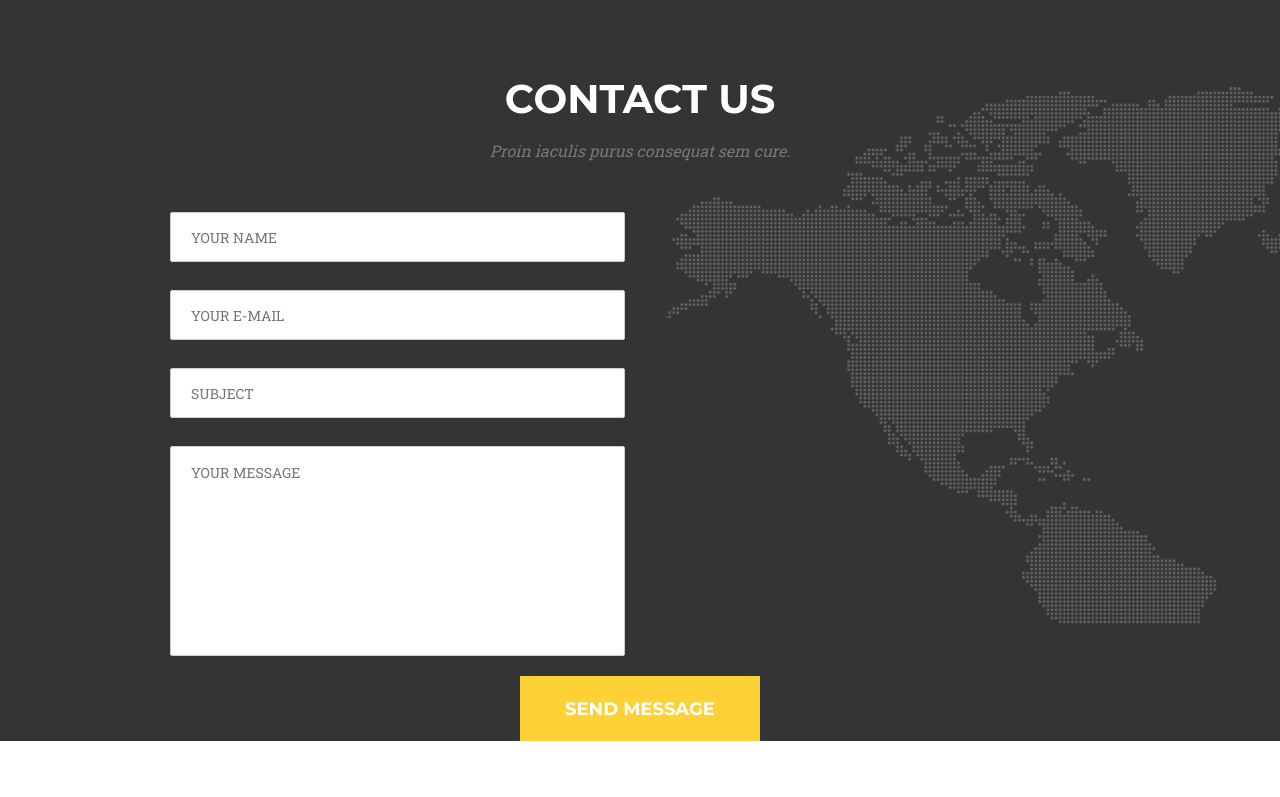
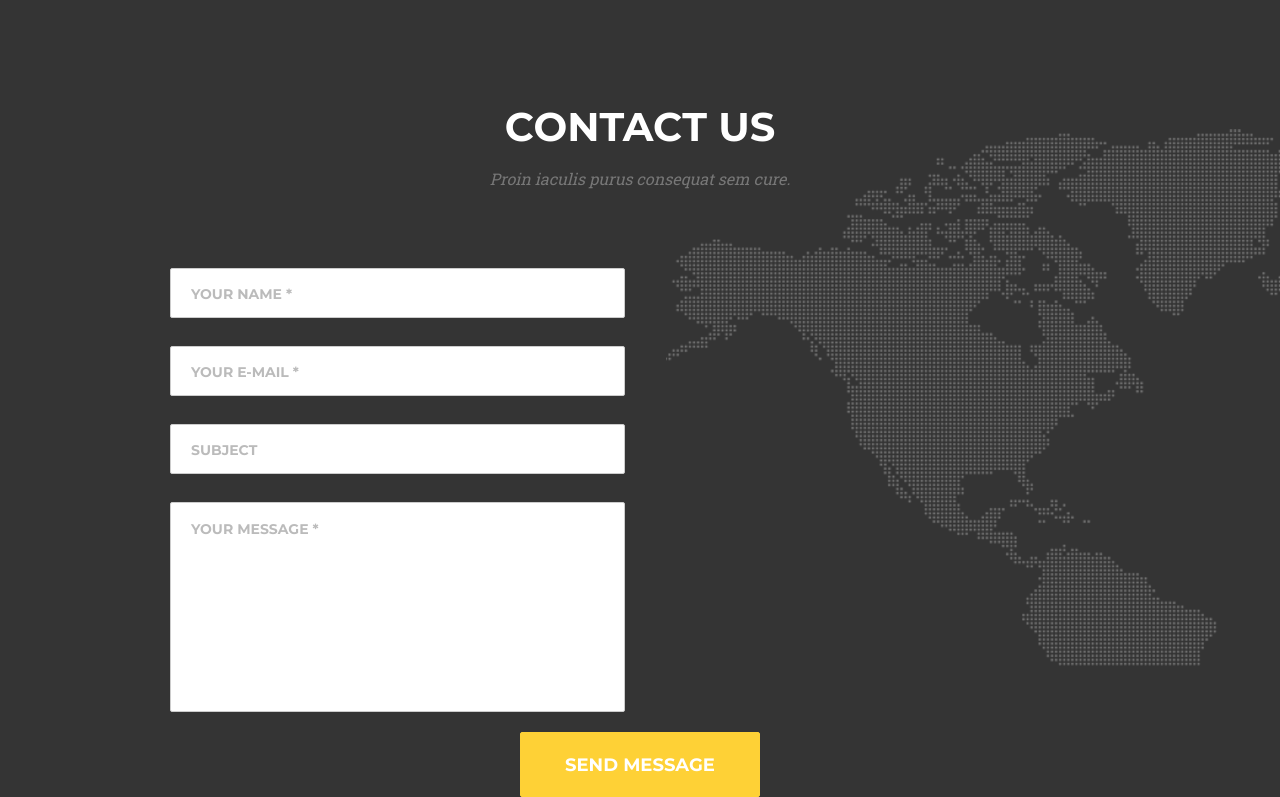
Before and after one commit to amie-affection/goit-fe-course, a plain HTML site: page module-07/index.html in a window 1280 px wide. Shown: the part 686-1483 px from the top of the page. Before the commit the page ends 1427 px from the top, so only its background shows below. Drawn offline with Linux system fonts and the light colour scheme.

Commit message:
added styles.css

```diff
--- a/module-07/css/styles.css
+++ b/module-07/css/styles.css
@@ -132,7 +132,7 @@ body {
         line-height: 19px;
         margin: 0;
         text-align: center;
-        margin-bottom: 52px;
+        margin-bottom: 80px;
         font-family: var(--main-font);
     }
 
@@ -239,15 +239,24 @@ body {
         display: flex;
         flex-wrap: wrap;
         justify-content: space-between;
-        flex-basis: 940px;
+        flex-basis: 100%;
+    }
+
+    .form {
+        display: flex;
+        justify-content: space-between;
+        flex-direction: column;
     }
 
     .form-input {
         display: flex;
-        flex-wrap: wrap;
+        flex-direction: column;
         justify-content: space-between;
-        flex-direction: column;
-        align-content: space-between;
+        flex-basis: calc(50% - 15px);
+    }
+
+    .form-input {
+        flex-basis: calc(50% - 15px);
     }
 
     .form-input::placeholder {
@@ -265,10 +274,6 @@ body {
         padding-left: 20px;
     }
 
-    /*.::after {
-        content: "*";
-      }*/
-
     .contact-form-textarea {
         width: 455px;
         min-height: 210px;
@@ -282,7 +287,10 @@ body {
 
     .contact-form-input::placeholder,
     .contact-form-textarea::placeholder {
+        font-family: var(--secondary-font);
+        font-weight: 700;
         text-transform: uppercase;
+        color: #bbbbbb;
     }
 
     .contact-form-input:required:focus:valid:not(:placeholder-shown) {
@@ -302,9 +310,16 @@ body {
         width: 240px;
         margin: 0 auto;
         padding: 0;
-        border: none;
+        border: 1px solid var(--main-color);
         text-transform: uppercase;
         color: #fff;
         font-weight: 700;
         cursor: pointer;
+        border-radius: 2px;
     }
+
+    .button-send:hover,
+    .button-send:focus {
+        background-color: var(--font-main-color);
+        border-color: var(--font-main-color);
+    }
--- a/module-07/index.html
+++ b/module-07/index.html
@@ -67,11 +67,13 @@
         </div>
 
         <form class="contact-form container">
-            <div class="form-input container">
-                <input name="name" type="text" class="contact-form-input" placeholder="Your name" required minlength="2">
-                <input name="email" type="email" class="contact-form-input" placeholder="Your e-mail" required>
-                <input name="subject" type="text" class="contact-form-input" placeholder="Subject">
-                <textarea name="message" class="contact-form-textarea" placeholder="Your message"></textarea>
+            <div class="form container">
+                <div class="form-input">
+                    <input name="name" type="text" class="contact-form-input" placeholder="Your name *" required minlength="2">
+                    <input name="email" type="email" class="contact-form-input" placeholder="Your e-mail *" required>
+                    <input name="subject" type="text" class="contact-form-input" placeholder="Subject">
+                </div>
+                <textarea name="message" class="contact-form-textarea" placeholder="Your message *"></textarea>
             </div>
                 <button class="button-send">Send message</button>
         </form>
```
